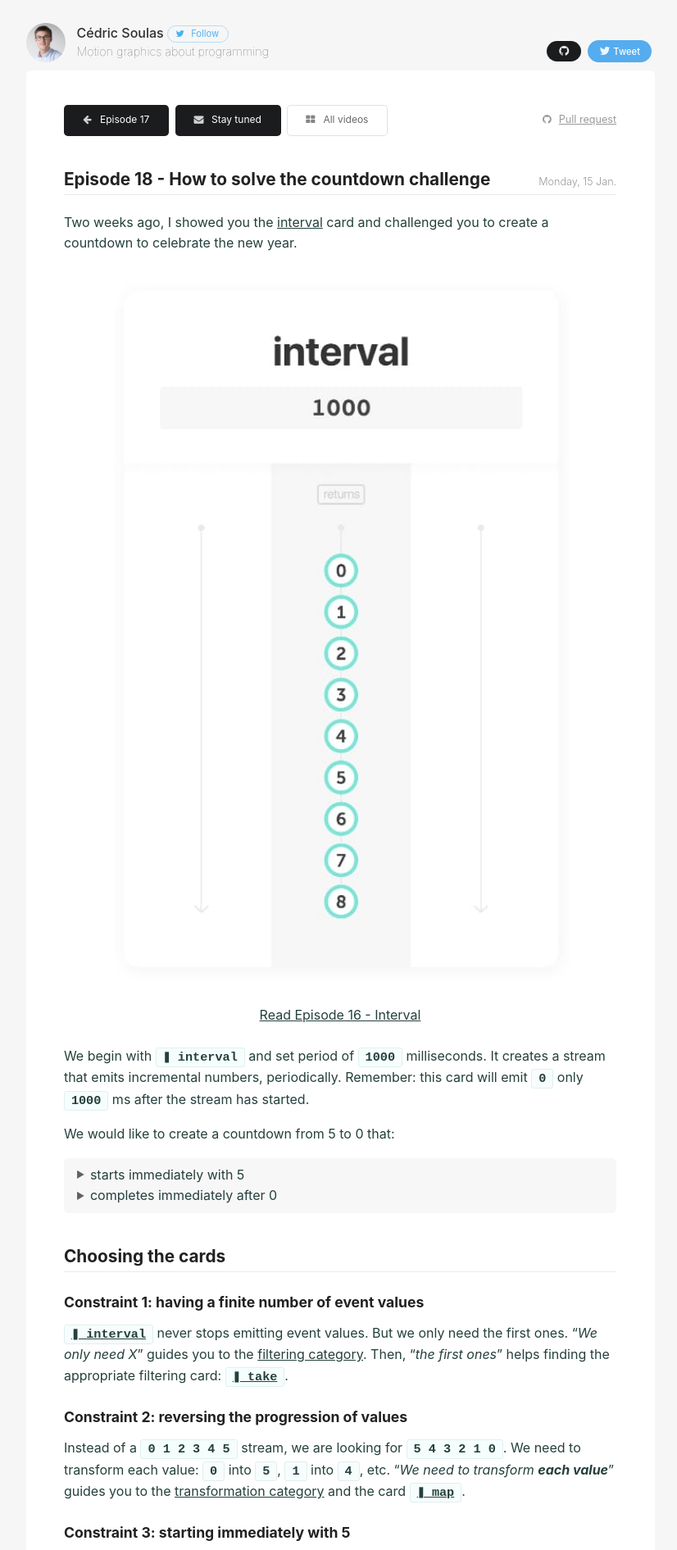
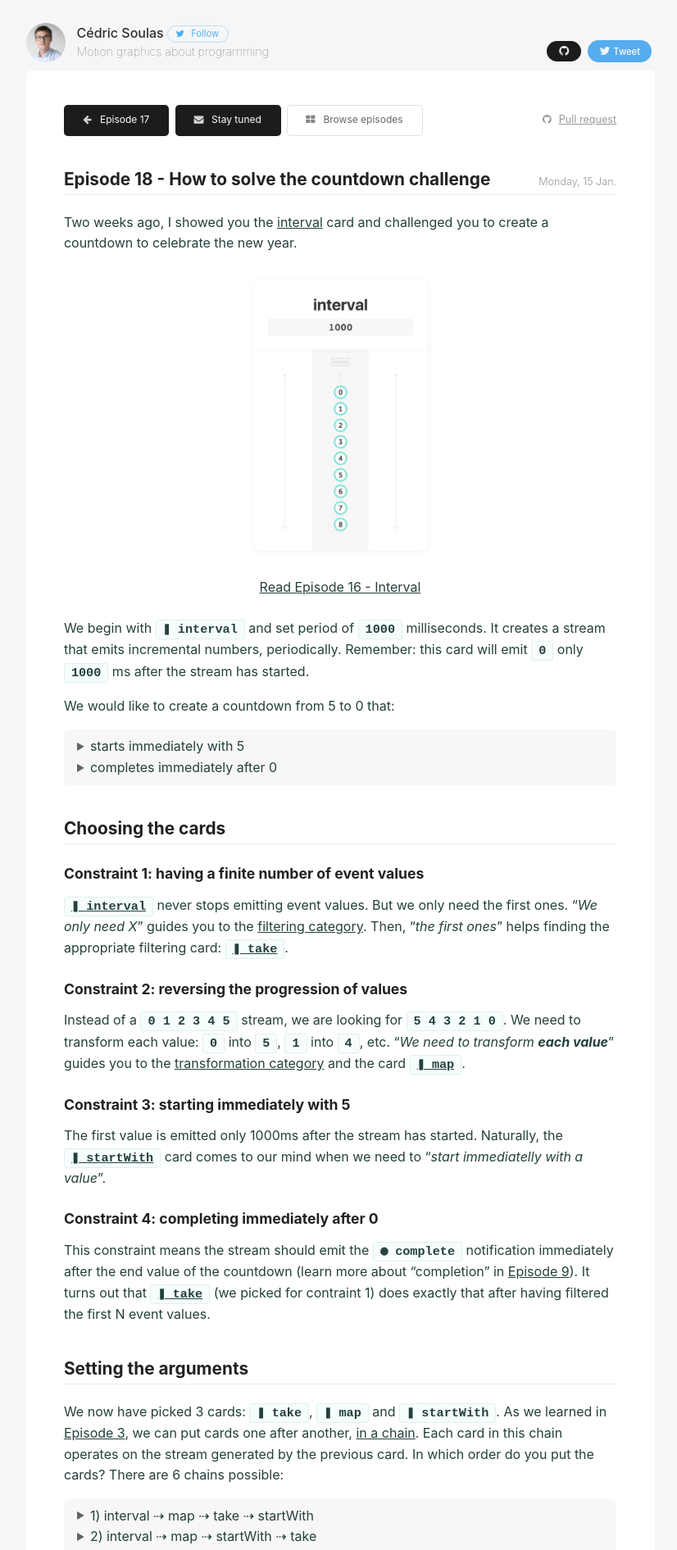
Before and after one commit to cedricss/reactive.how, a Jekyll site: the page built from countdown.md, in a window 1280 px wide. Shown: the top 1891 px of the page at 82% size, without its empty margins (225-1051 px from the left). Built offline with Jekyll 4.4.1, drawn with Linux system fonts in a browser that asks for light colours; some of the changed text lies outside the part shown.

Commit message:
Update style and text

```diff
--- a/_includes/navigation.html
+++ b/_includes/navigation.html
@@ -18,7 +18,7 @@
 </a>
 {% endif %}
 <a class="ui tiny basic button" href="/">
-    <i class="block layout icon"></i> All videos
+    <i class="block layout icon"></i> Browse episodes
 </a>
 <span class="computer only right floated">
     <i class="github icon"></i>
--- a/css/main.scss
+++ b/css/main.scss
@@ -134,6 +134,9 @@ ul.triangle {
     }
     img.w200 {
         width: 200px;
+    }
+    img.w250 {
+        width: 250px;
     }
     img.w300 {
         width: 300px;
```
